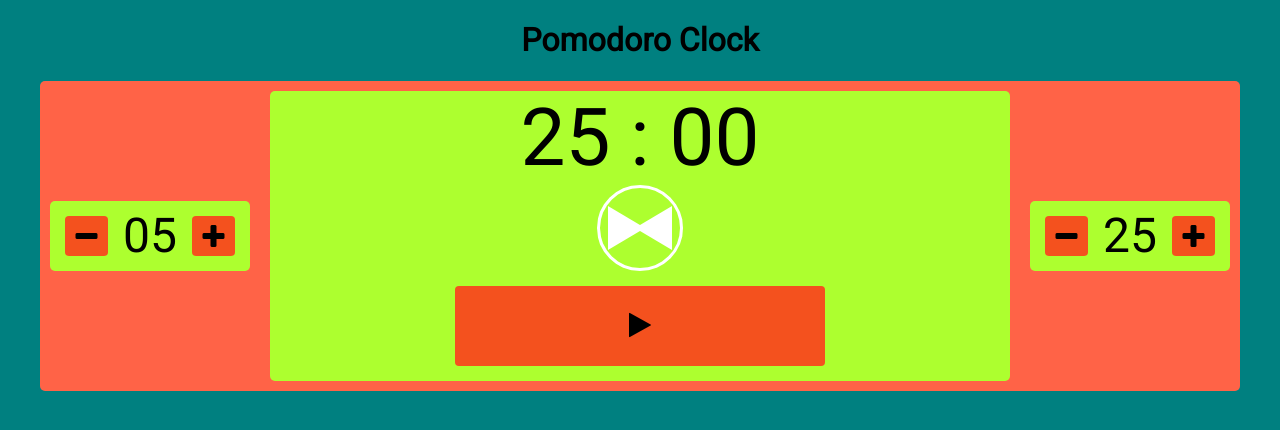
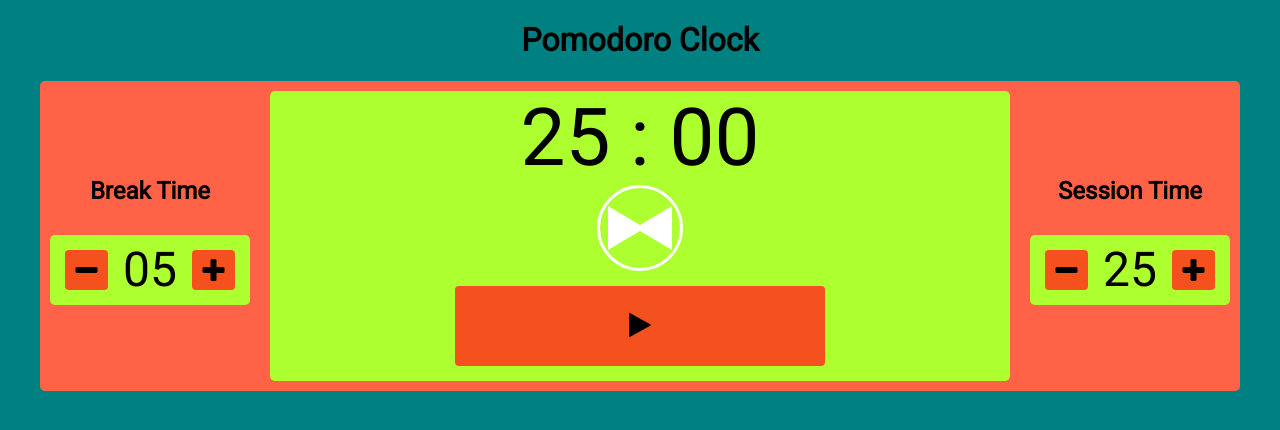
Before and after one commit to JeniaBR/PomodoroClock, a plain HTML site: page index.html in a window 1280 px wide. Drawn offline with nearby package versions, Linux system fonts and the light colour scheme.

Commit message:
Small change in style

```diff
--- a/index.html
+++ b/index.html
@@ -15,11 +15,15 @@
 <body>
     <h1>Pomodoro Clock</h1>
     <div id="main-wraper">
-        <div class="break-length-container flex-item">
+        <div class="main-break-container">
+            <h2>Break Time</h2>
+            <div class="break-length-container flex-item">
             <button id="btn-break-minus" class="btn-plus-minus" type="submit"><i class="fa fa-minus" aria-hidden="true"></i></button>
             <div id="break-num"></div>
             <button id="btn-break-plus" class="btn-plus-minus" type="submit"><i class="fa fa-plus" aria-hidden="true"></i></button>
         </div>
+        </div>
+
         <div class="timer-container flex-item">
             <div class="big-clock">
                 <span id="minutes"></span>
@@ -31,11 +35,15 @@
             </div>
             <button class="btn hvr-bubble-float-top" type="submit"><i class="fa fa-play" aria-hidden="true"></i></button>
         </div>
-        <div class="session-length-container flex-item">
+        <div class="main-session-container">
+            <h2>Session Time</h2>
+            <div class="session-length-container flex-item">
             <button id="btn-session-minus" class="btn-plus-minus" type="submit"><i class="fa fa-minus" aria-hidden="true"></i></button>
             <div id="session-num"></div>
             <button id="btn-session-plus" class="btn-plus-minus" type="submit"><i class="fa fa-plus" aria-hidden="true"></i></button>
         </div>
+        </div>
+
     </div>
 </body>
 
--- a/style.css
+++ b/style.css
@@ -24,6 +24,15 @@ h1 {
     margin-bottom: auto;
 }
 
+.main-session-container,
+.main-break-container {
+    display: flex;
+    flex-direction: column;
+    text-align: center;
+    margin-top: auto;
+    margin-bottom: auto;
+}
+
 .flex-item {
     border-radius: 5px;
     text-align: center;
@@ -39,19 +48,14 @@ h1 {
 .break-length-container {
     display: flex;
     font-size: 3em;
-    margin-top: auto;
-    margin-bottom: auto;
 }
 
 .session-length-container {
     display: flex;
     font-size: 3em;
-    margin-top: auto;
-    margin-bottom: auto;
 }
 
 .big-clock {
-
     font-size: 5em;
 }
 
```
